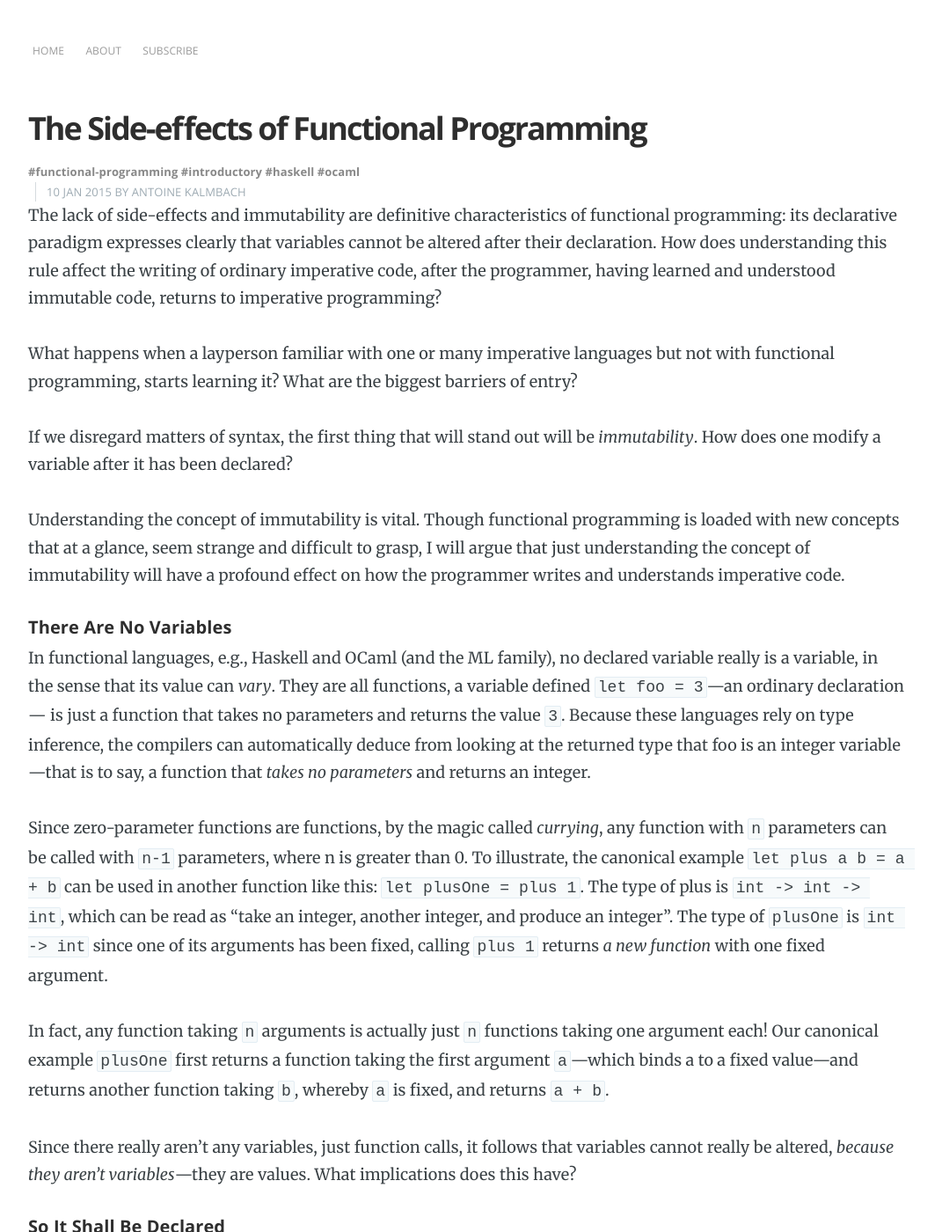
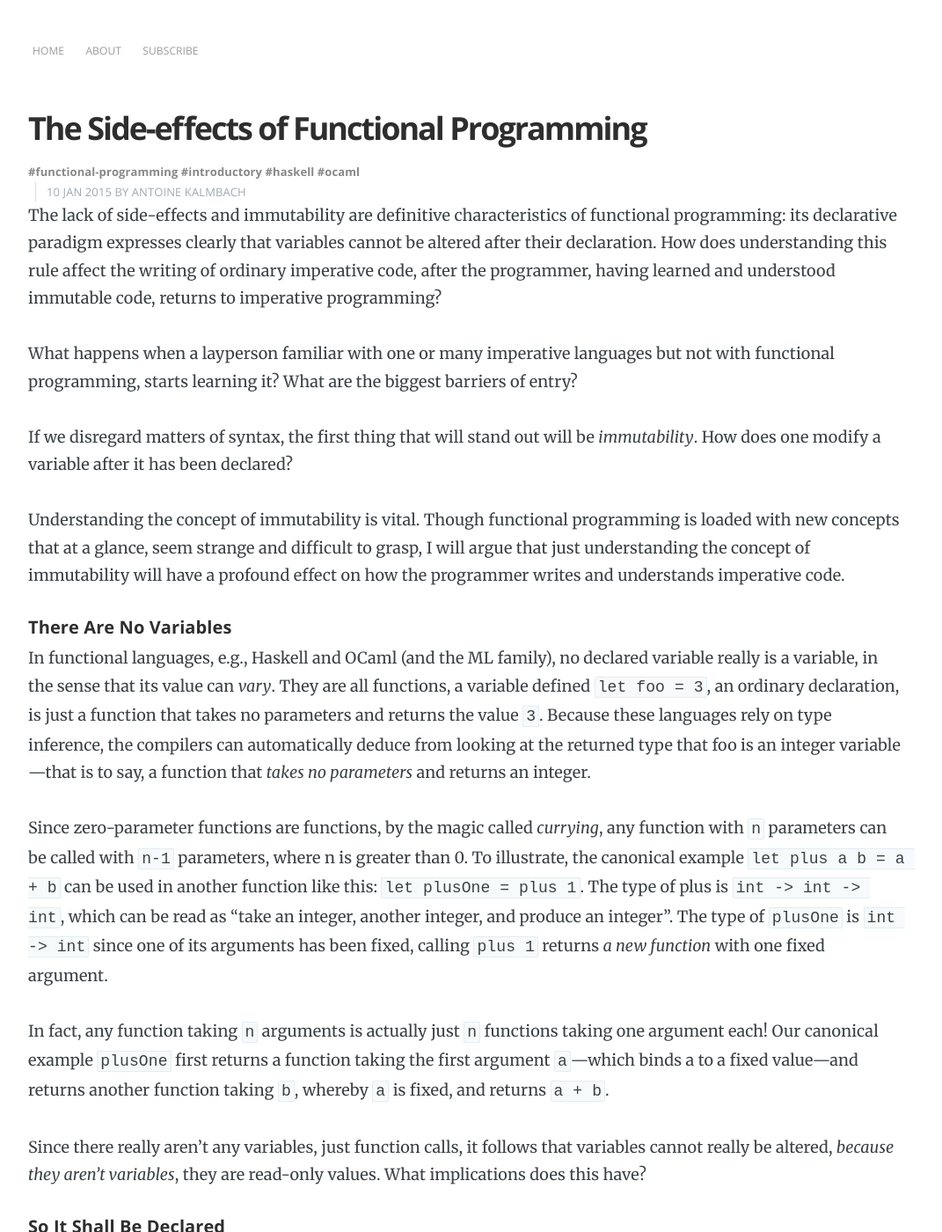
Before and after one commit to ane/ane.github.io, a Jekyll site: the page built from _posts/2015-1-1-side-effects-of-functional-programming.markdown, in a window 1280 px wide and 1400 px high. Shown: the whole window at 88% size, without its empty margins (8-1079 px from the left). Built offline with Jekyll 4.4.1, drawn with Linux system fonts in a browser that asks for light colours; Markdown is read by kramdown in place of the engine named in the settings; comment, search, counter and statistics services are not loaded.

Commit message:
style changes

```diff
--- a/_posts/2015-1-1-side-effects-of-functional-programming.markdown
+++ b/_posts/2015-1-1-side-effects-of-functional-programming.markdown
@@ -39,7 +39,7 @@ programmer writes and understands imperative code.
 In functional languages, e.g., Haskell and OCaml (and the ML family),
 no declared variable really is a variable, in the sense that its value
 can *vary*. They are all functions, a variable defined
-`let foo = 3`&mdash;an ordinary declaration&mdash; is just a function that takes
+`let foo = 3`, an ordinary declaration, is just a function that takes
 no parameters and returns the value `3`. Because these languages rely
 on type inference, the compilers can automatically deduce from looking
 at the returned type that foo is an integer variable&mdash;that is to
@@ -63,7 +63,7 @@ whereby `a` is fixed, and returns `a + b`.
 
 Since there really aren't any variables, just function calls, it
 follows that variables cannot really be altered, *because they
-aren't variables*&mdash;they are values. What implications does this have?
+aren't variables*, they are read-only values. What implications does this have?
 
 ### So It Shall Be Declared
 
```
